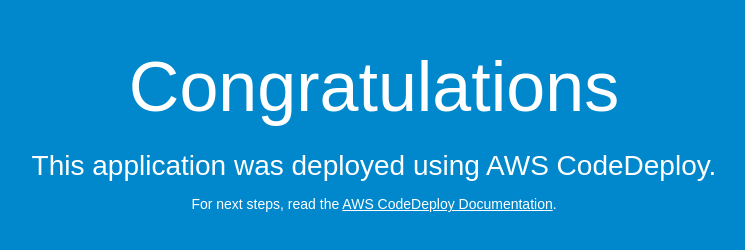
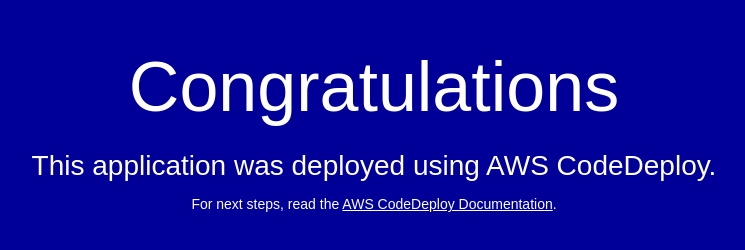
Before and after one commit to mmendelson222/codedeploy-demo, a plain HTML site: page index.html in a window 1280 px wide. Shown: the whole page, without its empty margins (266-1011 px from the left). Drawn offline with Linux system fonts and the light colour scheme.

Commit message:
changing background color

```diff
--- a/index.html
+++ b/index.html
@@ -6,7 +6,7 @@
   <style>
     body {
       color: #ffffff;
-      background-color: #0188cc;
+      background-color: #000099;
       font-family: Arial, sans-serif;
       font-size: 14px;
     }
```
